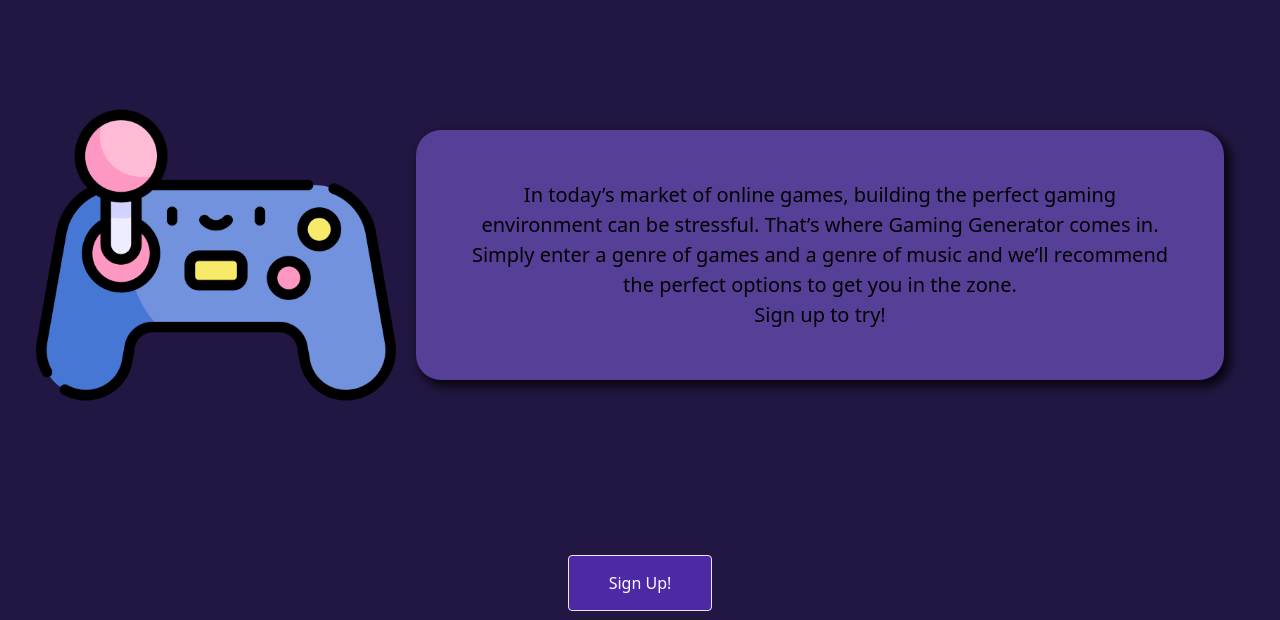
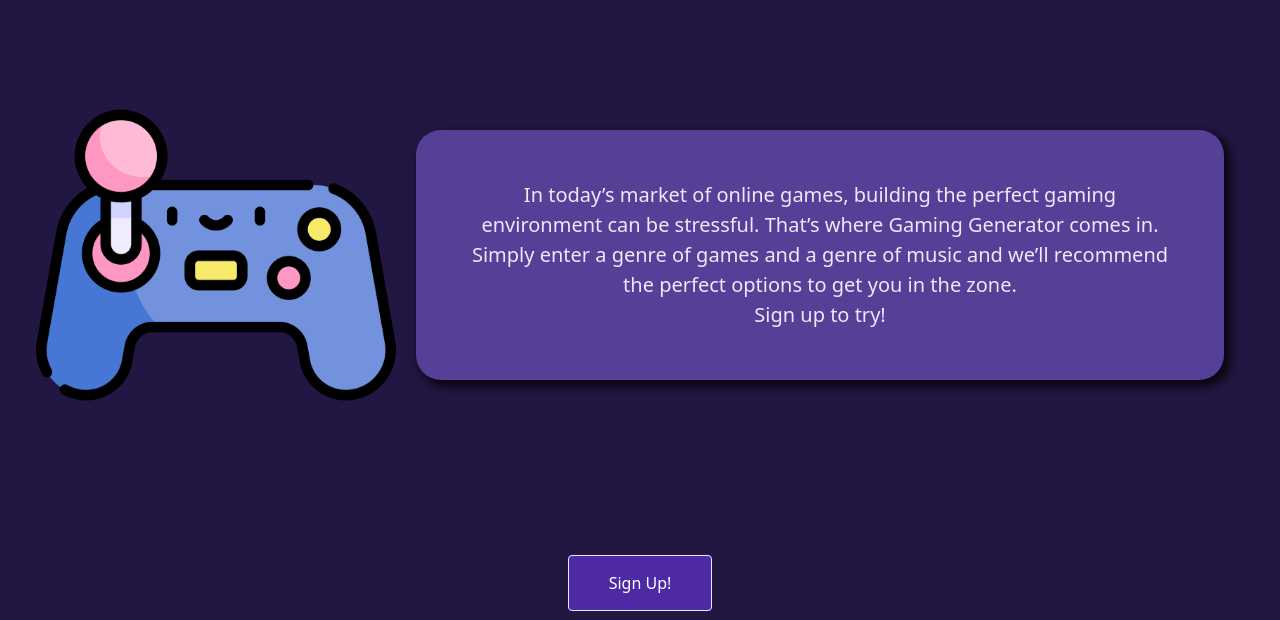
Before and after one commit to rhim-ande/GamingGenerator, a Flask app: page / in a window 1280 px wide. Shown: the part 145-765 px from the top of the page. Run offline with Flask 2, Linux system fonts and the light colour scheme.

Commit message:
light letter on homepage

```diff
--- a/static/style.css
+++ b/static/style.css
@@ -32,7 +32,7 @@ input[type="text"], input[type="password"], input[type="select"], textarea {
 
 
 p {
-  color: black;
+  color: rgb(239, 230, 248);
   margin:20px;
   padding: 50px;
   background: rgb(86, 64, 151);
```
Also changed, not shown: site.db.
